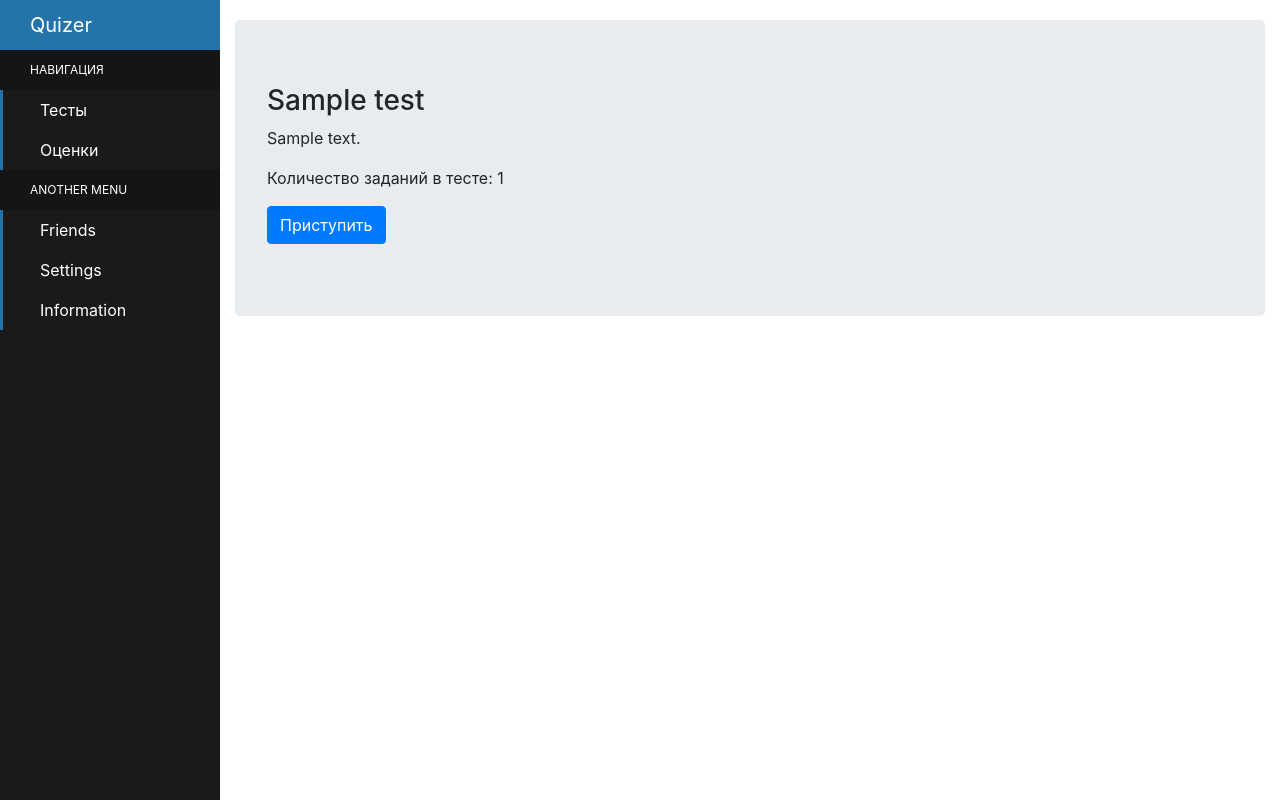
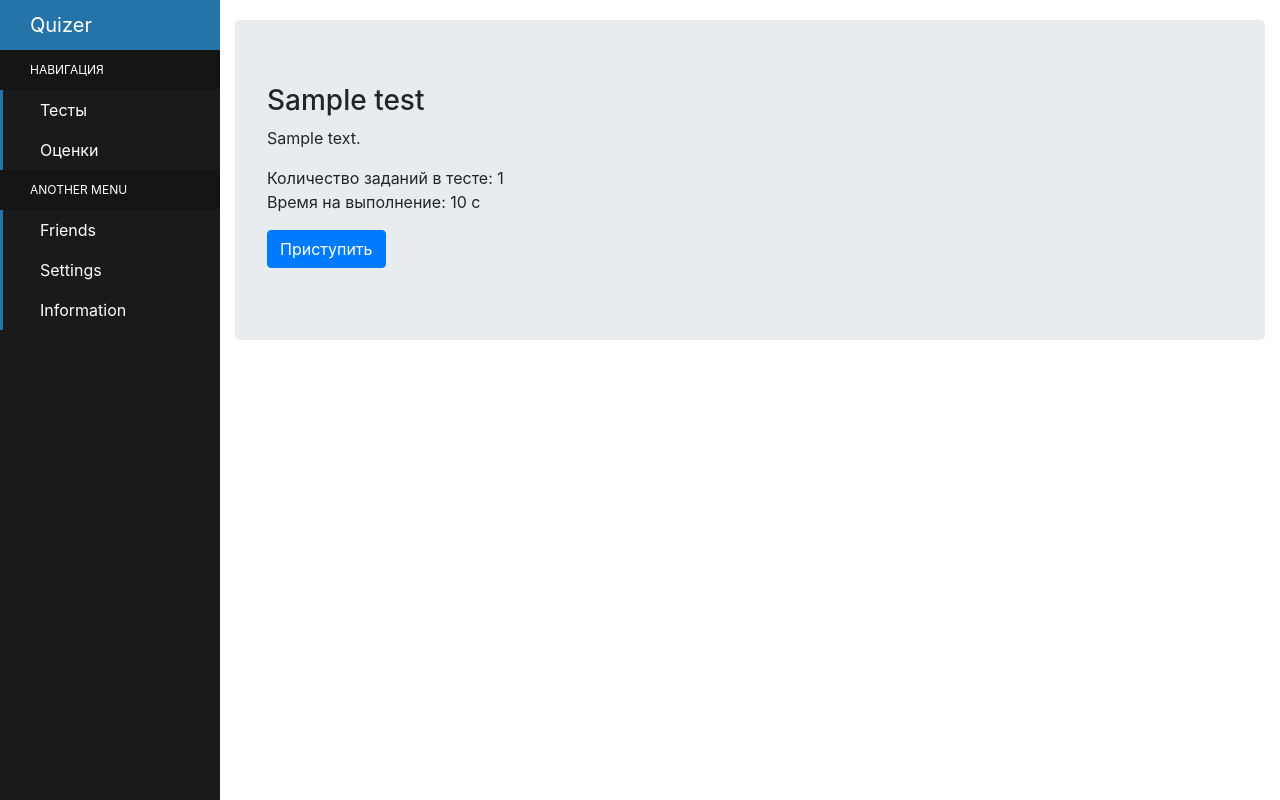
Before and after one commit to vnkrtv/web-testing-tool, a Django app: template quizer/main/templates/main/tests.html in a window 1280 px wide. Run offline with Django 3.2, Linux system fonts and the light colour scheme; the template is opened without the code that fills it: most values are stand-ins (such as "Sample title", 1, 10 or a date in 2020); some libraries are stand-ins or nearby versions.

Commit message:
Added time field in tests page

```diff
--- a/quizer/main/templates/main/tests.html
+++ b/quizer/main/templates/main/tests.html
@@ -7,7 +7,8 @@
 				<label for='test_name'>
 					<h3>{{ test.name }}</h3>
 					<p>{{ test.description }}</p>
-					<p>Количество заданий в тесте: {{ test.tasks_num }}</p>
+					<p>Количество заданий в тесте: {{ test.tasks_num }}<br>
+					Время на выполнение: {{ test.duration }} с</p>
 					<form action="{% url 'main:run_test' %}" method="post">
         			{% csrf_token %}
         				<input type="hidden" name="test_name" id="test_name" value="{{ test.name }}">
```
